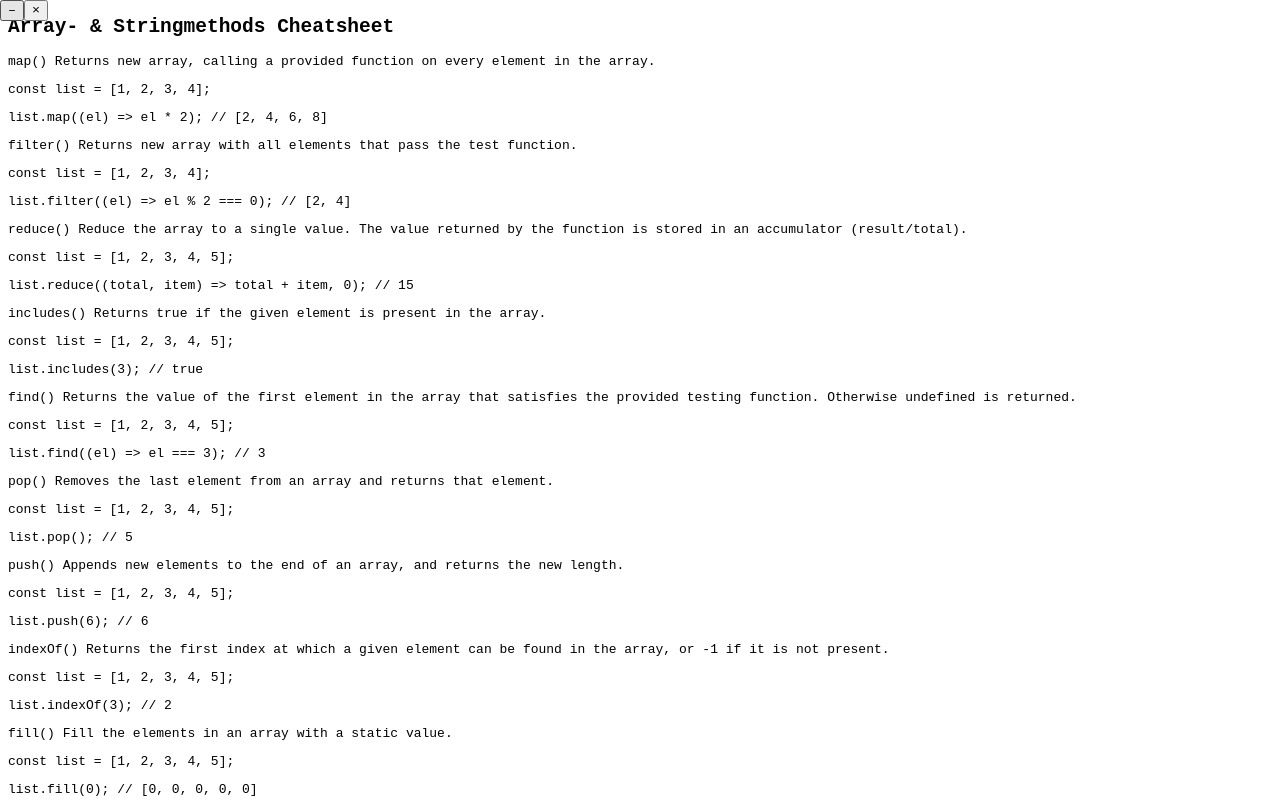
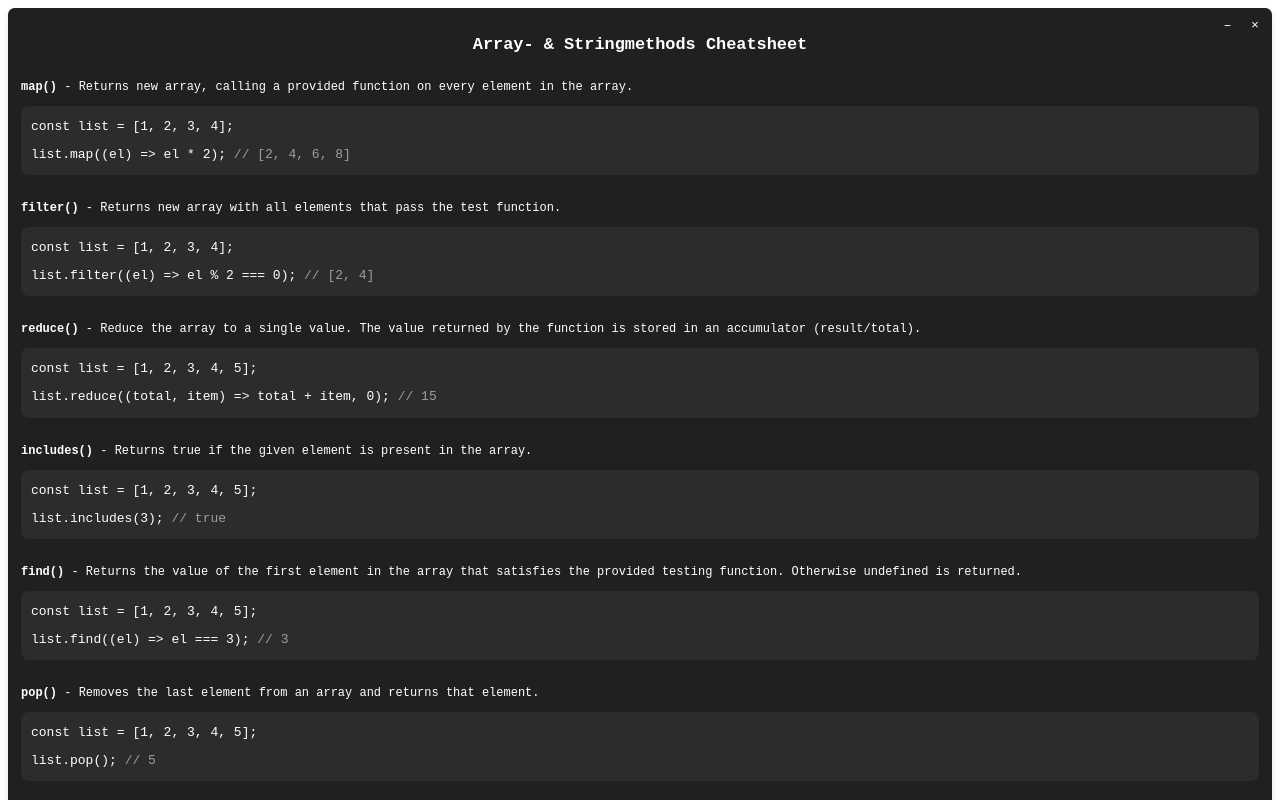
Before and after one commit to 2002kani/coding-cheatsheet, a React (Vite) app in the folder cheatsheet-app/: page / in a window 1280 px wide. Shown: the top 800 px of the page. Built offline with nearby package versions, Linux system fonts and the light colour scheme.

Commit message:
ui improved

```diff
--- a/cheatsheet-app/src/App.css
+++ b/cheatsheet-app/src/App.css
@@ -2,9 +2,9 @@
   font-family: monospace;
 }
 
-.app-container {
+.app {
   padding: 1rem;
-  background-color: rgba(17, 24, 39, 0.9);
+  background-color: #202020;
   backdrop-filter: blur(10px);
   color: white;
   border-radius: 0.5rem;
@@ -12,7 +12,6 @@
   position: relative;
 }
 
-/* Dragbarer Bereich */
 .drag-area {
   height: 2rem;
   cursor: move;
@@ -23,14 +22,13 @@
   right: 0;
 }
 
-/* Titel */
 .title {
-  font-size: 1.25rem;
+  font-size: 1.3rem;
   font-weight: bold;
-  margin-bottom: 0.5rem;
+  margin-bottom: 2rem;
+  text-align: center;
 }
 
-/* Fenstersteuerung */
 .window-controls {
   position: absolute;
   top: 0.5rem;
@@ -52,27 +50,25 @@
   background-color: rgba(55, 65, 81, 0.5);
 }
 
-.close-button:hover {
-  background-color: rgba(239, 68, 68, 0.5);
+.cheatsheet .description{
+  font-size: 12px;
 }
 
-/* Cheatsheet-Liste */
-.cheatsheet-list {
-  margin-top: 1.5rem;
-  list-style: none;
-  padding: 0;
+.cheatsheet .description span{
+  font-weight: 600;
 }
 
-.cheatsheet-item {
-  margin-bottom: 0.5rem;
+.code-area{
+  background: #2c2c2c;
+  padding: 0.1px 10px 0.1px 10px;
+  border-radius: 8px;
+  margin-bottom: 2rem;
 }
 
-.command {
-  color: #4ade80;
-  font-family: monospace;
+.code-area p{
+  font-size: 13px;
 }
 
-.description {
-  margin-left: 0.5rem;
-  color: #d1d5db;
+.code-lösung{
+  color: #9e9e9e;
 }
--- a/cheatsheet-app/src/App.jsx
+++ b/cheatsheet-app/src/App.jsx
@@ -64,23 +64,23 @@ const cheatsheet = [
   { title: "Array.from()", description: "Creates a new array from an array-like or iterable object.",
       code1: "const list = 😀😫😀😫🤪;",
       code2: "Array.from(list);", code2Lösung: "// [😀, 😫, 😀, 😫, 🤪]" }
-]
+];
 
 export default function App() {
   return (
     <div className="app">
       <div className="drag-area">
-        <div className="window-control">
+        <div className="window-controls">
           <button className='minimize-button'> – </button>
           <button className='close-button'> × </button>
         </div>
       </div>
 
-      <h2> Array- & Stringmethods Cheatsheet </h2>
+      <h2 className='title'> Array- & Stringmethods Cheatsheet </h2>
 
       {cheatsheet.map((item, index) => (
        <div className="cheatsheet" key={index}>
-        <p> <span>{item.title}</span> {item.description}</p>
+        <p className='description'> <span>{item.title}</span> - {item.description}</p>
         <div className="code-area">
           <p> {item.code1} </p>
           <p> {item.code2Lösung ?
```
